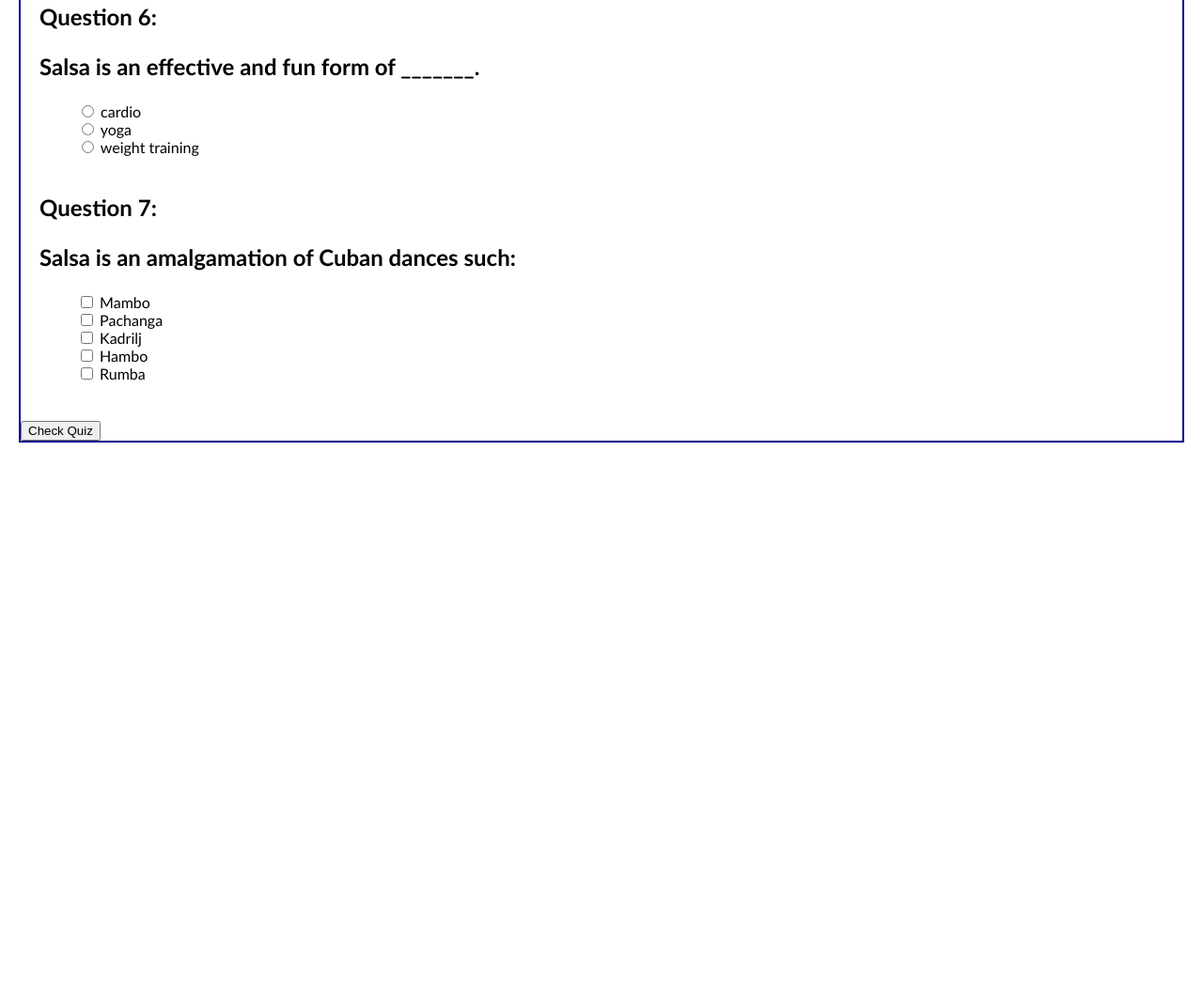
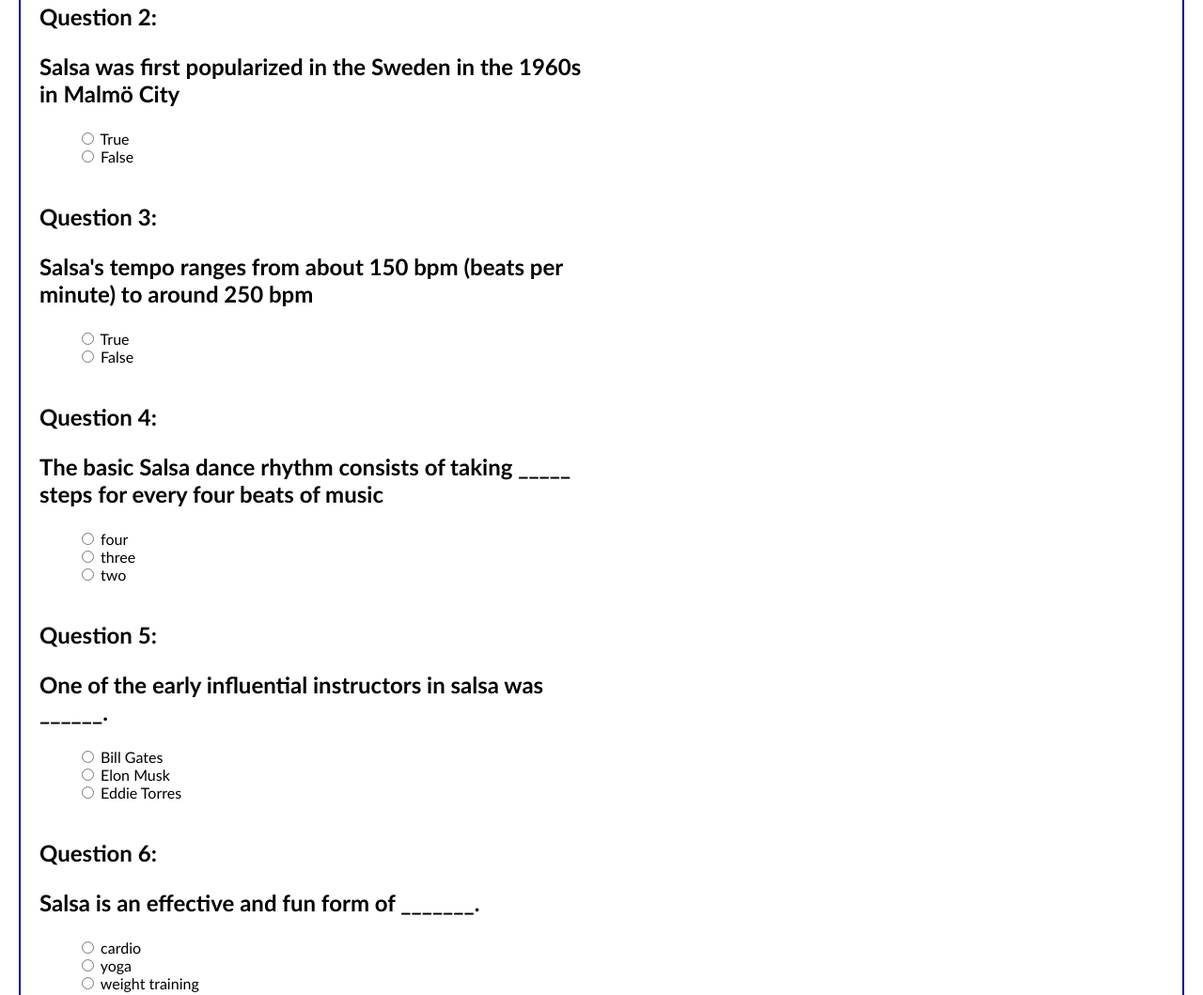
Before and after one commit to OlenaIer/Quiz, a plain HTML site: page index.html in a window 1280 px wide. Shown: the part 252-1311 px from the top of the page at 94% size. Before the commit the page ends 800 px from the top, so only its background shows below. Drawn offline with Linux system fonts and the light colour scheme.

Commit message:
version 3
Counter funkar. Allt ser ut som det ska enligt uppgiften. Kvar att göra: dark mode och colors enligt antal rätta svar

```diff
--- a/data.js
+++ b/data.js
@@ -17,76 +17,76 @@ const DATA = [
     multiple: false,
   },
 
-  // {
-  //   question:
-  //     "<b>Question 2:</b><p> Salsa was first popularized in the Sweden in the 1960s in Malmö City</p>",
-  //   answers: [
-  //     {
-  //       value: "1",
-  //       correctAnswer: 0,
-  //     },
-  //     {
-  //       value: "0",
-  //       correctAnswer: 1,
-  //     },
-  //   ],
-  //   multiple: false,
-  // },
+  {
+    question:
+      "<b>Question 2:</b><p> Salsa was first popularized in the Sweden in the 1960s in Malmö City</p>",
+    answers: [
+      {
+        value: "True",
+        correctAnswer: 0,
+      },
+      {
+        value: "False",
+        correctAnswer: 1,
+      },
+    ],
+    multiple: false,
+  },
 
-  // {
-  //   question:
-  //     "<b>Question 3:</b><p> Salsa's tempo ranges from about 150 bpm (beats per minute) to around 250 bpm</p>",
-  //   answers: [
-  //     {
-  //       value: "1",
-  //       correctAnswer: 1,
-  //     },
-  //     {
-  //       value: "0",
-  //       correctAnswer: 0,
-  //     },
-  //   ],
-  // multiple: false,
-  // },
-  // {
-  //   question:
-  //     "<b>Question 4:</b><p> The basic Salsa dance rhythm consists of taking _____ steps for every four beats of music</p>",
-  //   answers: [
-  //     {
-  //       value: "four",
-  //       correctAnswer: 0,
-  //     },
-  //     {
-  //       value: "three",
-  //       correctAnswer: 1,
-  //     },
-  //     {
-  //       value: "two",
-  //       correctAnswer: 0,
-  //     },
-  //   ],
-  // multiple: false,
-  // },
+  {
+    question:
+      "<b>Question 3:</b><p> Salsa's tempo ranges from about 150 bpm (beats per minute) to around 250 bpm</p>",
+    answers: [
+      {
+        value: "True",
+        correctAnswer: 1,
+      },
+      {
+        value: "False",
+        correctAnswer: 0,
+      },
+    ],
+    multiple: false,
+  },
+  {
+    question:
+      "<b>Question 4:</b><p> The basic Salsa dance rhythm consists of taking _____ steps for every four beats of music</p>",
+    answers: [
+      {
+        value: "four",
+        correctAnswer: 0,
+      },
+      {
+        value: "three",
+        correctAnswer: 1,
+      },
+      {
+        value: "two",
+        correctAnswer: 0,
+      },
+    ],
+    multiple: false,
+  },
 
-  // {
-  //   question:
-  //     "<b>Question 5:</b><p> One of the early influential instructors in salsa was ______. </p>",
-  //   answers: [
-  //     {
-  //       value: "Bill Gates",
-  //       correctAnswer: 0,
-  //     },
-  //     {
-  //       value: "Elon Musk",
-  //       correctAnswer: 0,
-  //     },
-  //     {
-  //       value: "Eddie Torres",
-  //       correctAnswer: 1,
-  //     },
-  //   ],
-  // multiple: false,
-  // },
+  {
+    question:
+      "<b>Question 5:</b><p> One of the early influential instructors in salsa was ______. </p>",
+    answers: [
+      {
+        value: "Bill Gates",
+        correctAnswer: 0,
+      },
+      {
+        value: "Elon Musk",
+        correctAnswer: 0,
+      },
+      {
+        value: "Eddie Torres",
+        correctAnswer: 1,
+      },
+    ],
+    multiple: false,
+  },
 
   {
     question:
--- a/index.html
+++ b/index.html
@@ -8,55 +8,7 @@
     <link rel="stylesheet" href="styles.css" />
   </head>
   <body>
-    <div id="quiz">
-      <!-- <h1>True or false?</h1>
-      <ul>
-        <li>
-          <label>
-            <input id="selectBox" name="g" type="radio" value="true" />
-            Mambo
-          </label>
-        </li>
-
-        <li>
-          <label>
-            <input id="selectBox" name="g" type="radio" value="true" />
-            Pachanga
-          </label>
-        </li>
-
-        <li>
-          <label>
-            <input id="selectBox" name="g" type="radio" value="false" />
-            Kadrilj
-          </label>
-        </li>
-      </ul> -->
-
-      <!-- <ul>
-        <li>
-          <label
-            ><input
-              type="radio"
-              name="trueOrFalse"
-              id="radio3"
-              value="true"
-            />True</label
-          >
-        </li>
-        <li>
-          <label
-            ><input
-              type="radio"
-              name="trueOrFalse"
-              id="radio3"
-              value="false"
-            />False</label
-          >
-        </li>
-      </ul>
-      > -->
-    </div>
+    <div id="quiz"></div>
     <button id="check">Check Quiz</button>
 
     <script src="data.js"></script>
```
